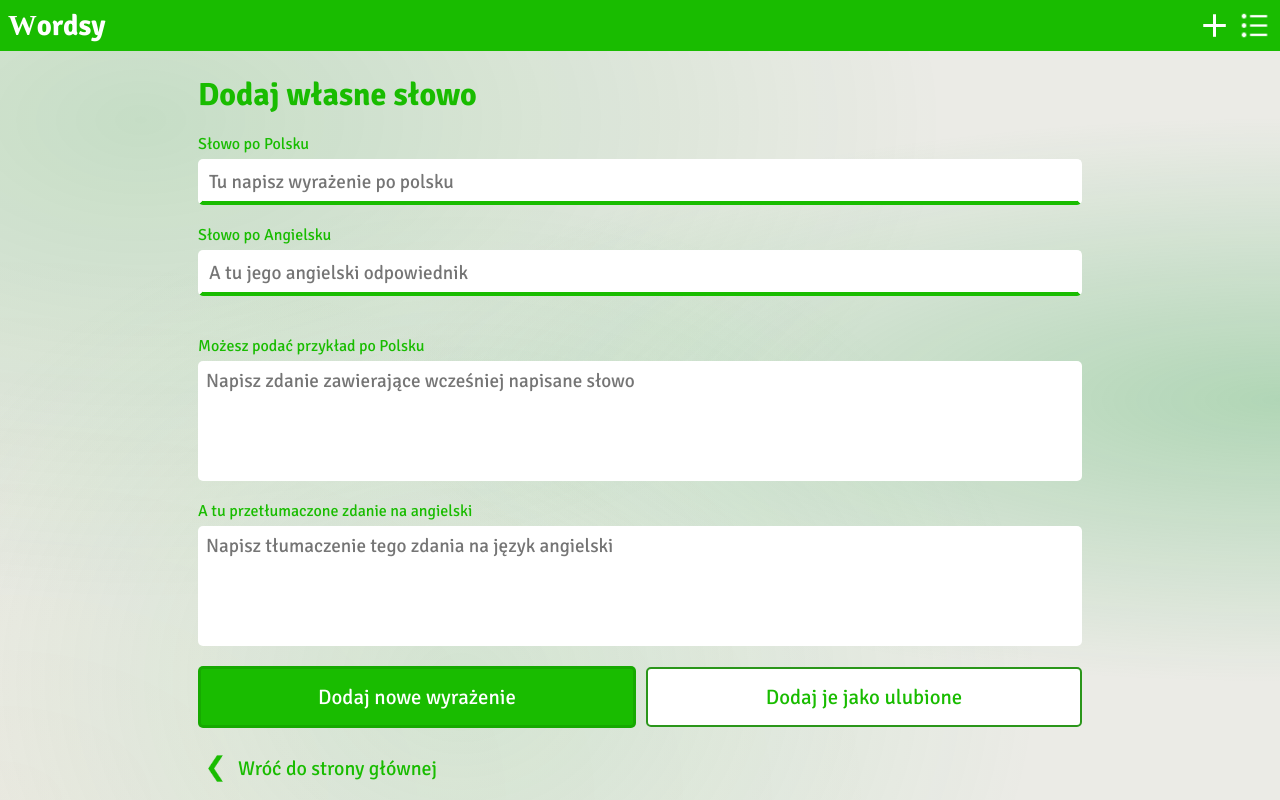
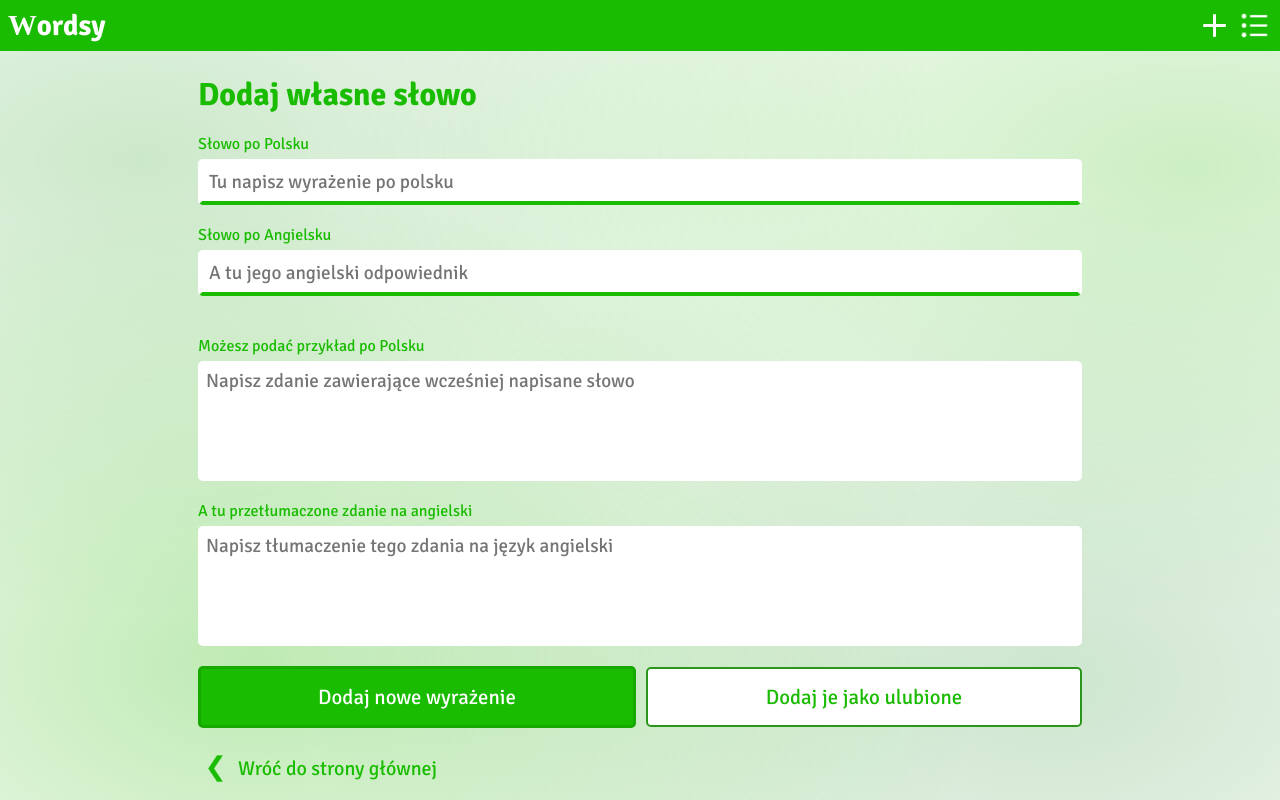
Before and after one commit to Piotrko64/wordsy, a Vue app: page /AddWords in a window 1280 px wide. Shown: the top 800 px of the page. Built offline with nearby package versions, Linux system fonts and the light colour scheme; a web font is replaced by a local one; what v-wave would draw is missing.

Commit message:
✨feature: Change style for desktop

```diff
--- a/src/style.css
+++ b/src/style.css
@@ -130,27 +130,26 @@ body {
 }
 @media (min-width: 920px) {
    body {
-      background-color: hsla(60, 11%, 91%, 1);
       background-attachment: fixed;
+      background-color: hsla(0, 0%, 100%, 1);
       background-image: radial-gradient(
-            at 36% 85%,
-            hsla(134, 49%, 55%, 0.16) 0px,
+            at 93% 21%,
+            hsla(108, 100%, 36%, 0.23) 0px,
             transparent 50%
          ),
          radial-gradient(
-            at 11% 15%,
-            hsla(130, 97%, 30%, 0.16) 0px,
+            at 20% 83%,
+            hsla(108, 100%, 36%, 0.3) 0px,
             transparent 50%
          ),
          radial-gradient(
-            at 100% 50%,
-            hsla(134, 56%, 42%, 0.31) 0px,
+            at 82% 85%,
+            hsla(122, 32%, 56%, 0.34) 0px,
             transparent 50%
          ),
-         radial-gradient(at 1% 0%, hsla(340, 100%, 76%, 0) 0px, transparent 50%),
          radial-gradient(
-            at 0% 100%,
-            hsla(22, 100%, 77%, 0.04) 0px,
+            at 11% 20%,
+            hsla(116, 58%, 41%, 0.25) 0px,
             transparent 50%
          );
    }
```
